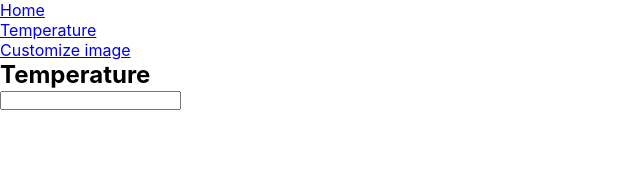
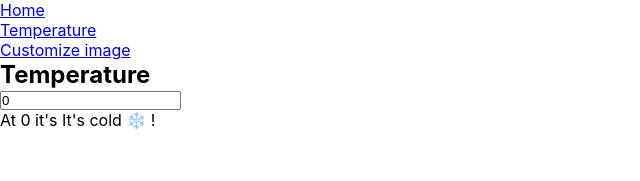
Before and after one commit to mxpln/react-coding-challenge, a React (Create React App) app: page /temperature in a window 1280 px wide. Shown: the top 181 px of the page, without its empty margins (0-640 px from the left). Built offline with nearby package versions, Linux system fonts and the light colour scheme.

Commit message:
Created temperature component

```diff
--- a/src/components/Temperature.jsx
+++ b/src/components/Temperature.jsx
@@ -4,11 +4,33 @@ class Temperature extends Component {
   state = {
     temperature: 0,
   };
+  handleValue = (event) => {
+    this.setState({
+      temperature: event.target.value,
+    });
+  };
   render() {
+    let temperature = this.state.temperature;
+    let info;
+    if (temperature <= 10) {
+      info = "It's cold ❄️";
+    } else if (temperature > 10 && temperature <= 30) {
+      info = "It's nice 🌼";
+    } else if (temperature > 10) {
+      info = "It's warm ☀️";
+    }
     return (
       <div>
         <h2>Temperature</h2>
-        <input type="number" name="temperature"></input>
+        <input
+          type="number"
+          name="temperature"
+          value={this.state.temperature}
+          onChange={this.handleValue}
+        ></input>
+        <p>
+          At {this.state.temperature} it's {info} !
+        </p>
       </div>
     );
   }
```
